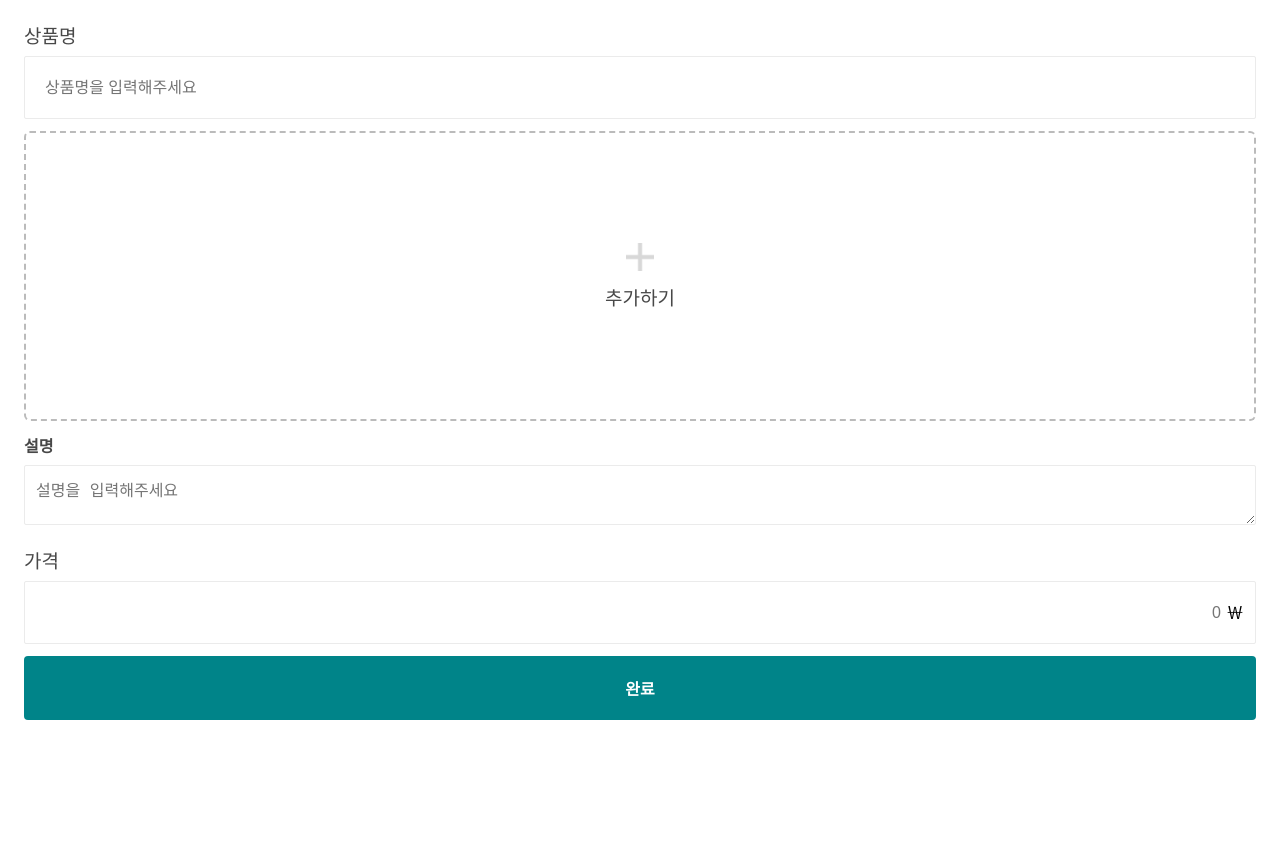
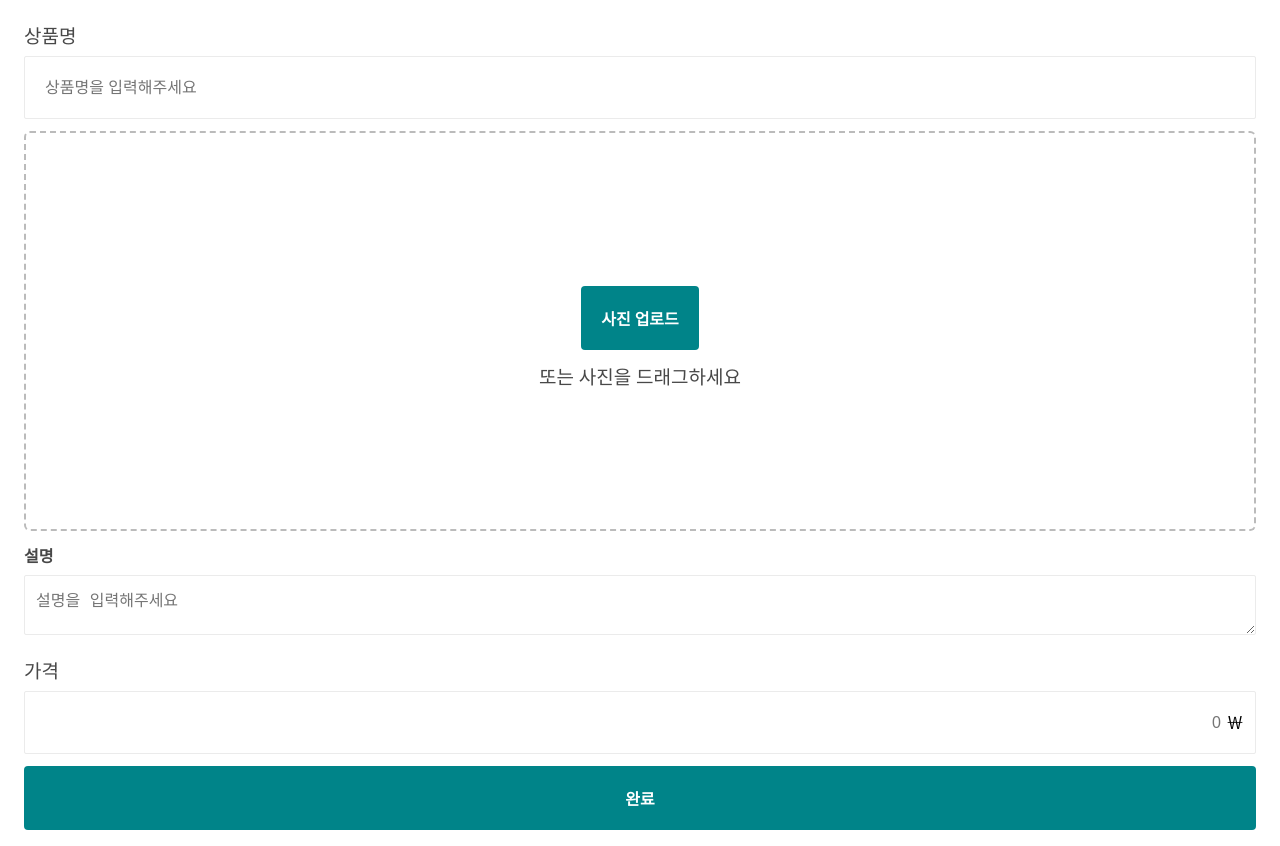
Before and after one commit to daemabnb/Daema-BnB-web, a React (Create React App) app: page /register/sale/item in a window 1280 px wide. Before the commit the page ends 800 px from the top, so only its background shows below. Built offline with nearby package versions, Linux system fonts and the light colour scheme.

Commit message:
Modify ImageUploader

```diff
--- a/src/pages/RegisterSaleItemInfo/index.tsx
+++ b/src/pages/RegisterSaleItemInfo/index.tsx
@@ -10,7 +10,6 @@ import {
 } from '../../presentations';
 import {
   registerSaleItem,
-  getLocalStorageItem,
   modifyItemImage,
 } from '../../lib';
 
@@ -20,6 +19,7 @@ interface Props {
   images: File[];
   explanation: string;
   price: number;
+  token: string;
   changeName(name: string): void;
   changeImage(index: number, image: FileList): void;
   deleteImage(index: number): void;
@@ -34,6 +34,7 @@ export const RegisterSaleItemInfo: React.FC<Props> = ({
   images,
   explanation,
   price,
+  token,
   changeName,
   changeImage,
   deleteImage,
@@ -45,7 +46,6 @@ export const RegisterSaleItemInfo: React.FC<Props> = ({
     history.push('/');
   };
   const onRegister = () => {
-    const token = getLocalStorageItem('token') || '';
     registerSaleItem(
       name,
       images.map(image => image.name),
@@ -73,6 +73,7 @@ export const RegisterSaleItemInfo: React.FC<Props> = ({
       key={i}
     />
   ));
+  const isCoverImage = images.length === 0;
   return (
     <S.RegisterSaleItemInfo>
       <LabeledTextInput
@@ -85,8 +86,9 @@ export const RegisterSaleItemInfo: React.FC<Props> = ({
       <ImageUploader
         onChange={changeImage.bind(null, images.length)}
         onDelete={deleteImage.bind(null, images.length)}
-        id="1234567"
+        id="sale-item-image-uploader"
         image={images[images.length]}
+        isCoverImage={isCoverImage}
       />
       <LabeledDescriptionInput
         value={explanation}
--- a/src/pages/RegisterShareItemInfo/index.tsx
+++ b/src/pages/RegisterShareItemInfo/index.tsx
@@ -47,6 +47,7 @@ export const RegisterShareItemInfo: React.FC<Props> = ({
       key={i}
     />
   ));
+  const isCoverImage = images.length === 0;
   return (
     <S.RegisterShareItemInfo>
       <LabeledTextInput
@@ -59,8 +60,9 @@ export const RegisterShareItemInfo: React.FC<Props> = ({
       <ImageUploader
         onChange={changeImage.bind(null, images.length)}
         onDelete={deleteImage.bind(null, images.length)}
-        id="1234567"
+        id="share-item-image-uploader"
         image={images[images.length]}
+        isCoverImage={isCoverImage}
       />
       <LabeledDescriptionInput
         value={explanation}
```
